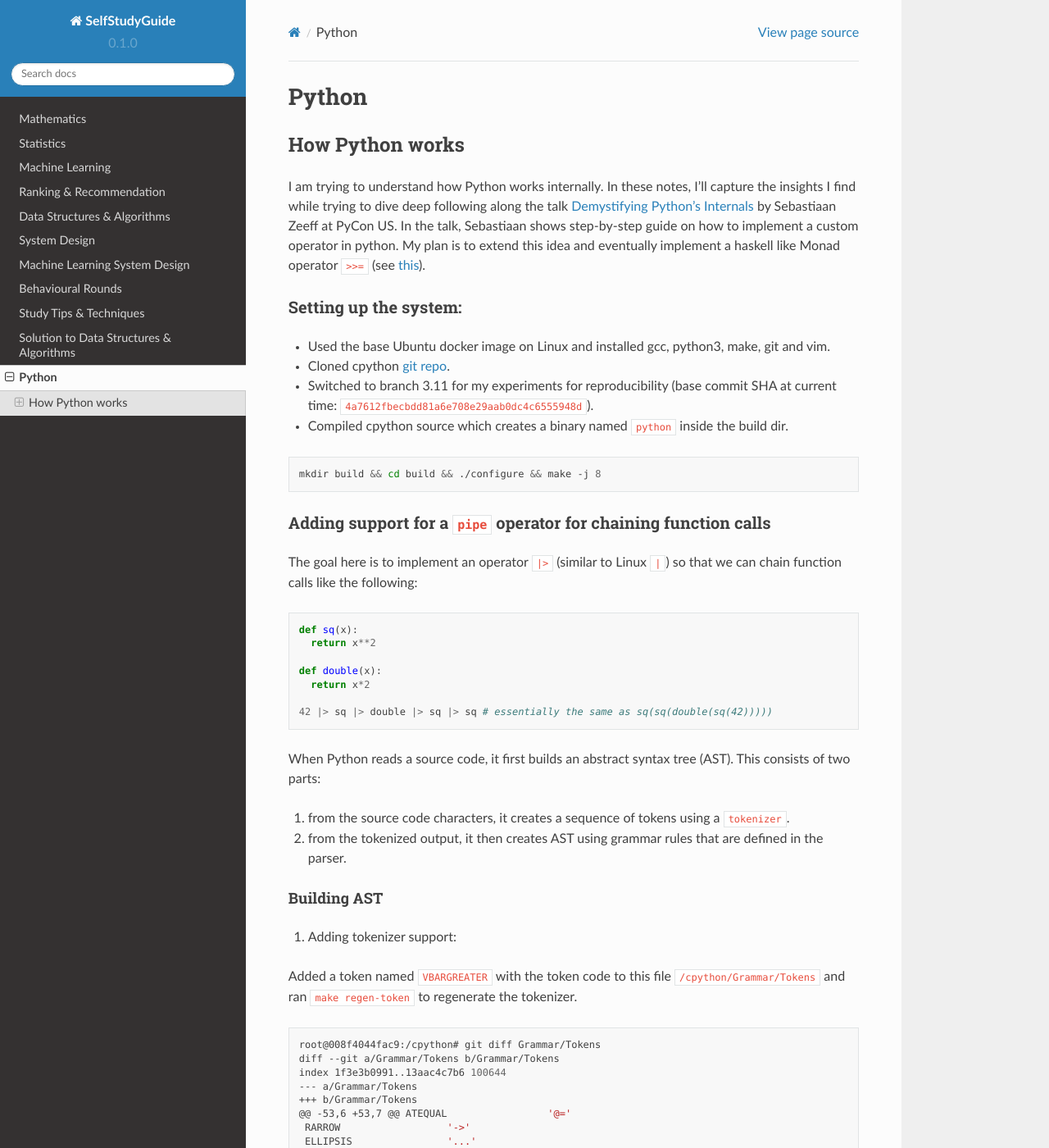
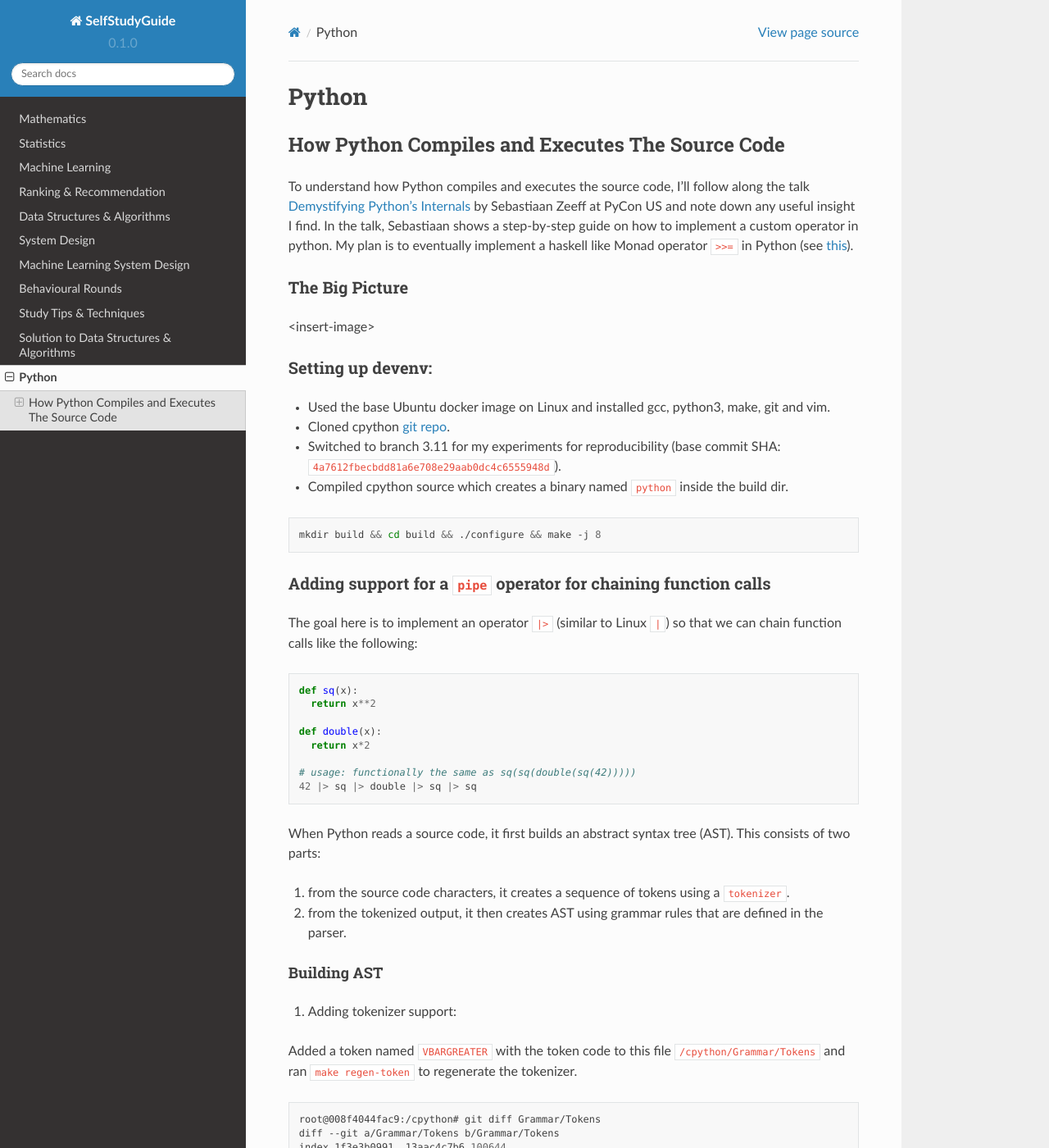
Before and after one commit to uselesstechjunks/leetcode, a Sphinx documentation site: the page built from docs/source/python.rst, in a window 1280 px wide and 1400 px high. Shown: the whole window at 82% size. Built offline with Sphinx 7.4.7 and the Read the Docs theme 2.0.0, drawn with Linux system fonts in a browser that asks for light colours; some of the changed text lies outside the part shown.

Commit message:
Update python.rst

```diff
--- a/docs/source/python.rst
+++ b/docs/source/python.rst
@@ -1,15 +1,19 @@
 Python
 #####################################
 
-How Python works
-******************************
-I am trying to understand how Python works internally. In these notes, I'll capture the insights I find while trying to dive deep following along the talk `Demystifying Python’s Internals <https://www.youtube.com/watch?v=HYKGZunmF50>`_ by Sebastiaan Zeeff at PyCon US. In the talk, Sebastiaan shows step-by-step guide on how to implement a custom operator in python. My plan is to extend this idea and eventually implement a haskell like Monad operator ``>>=`` (see `this <http://learnyouahaskell.com/a-fistful-of-monads>`_).
+How Python Compiles and Executes The Source Code
+************************************************************
+To understand how Python compiles and executes the source code, I'll follow along the talk `Demystifying Python’s Internals <https://www.youtube.com/watch?v=HYKGZunmF50>`_ by Sebastiaan Zeeff at PyCon US and note down any useful insight I find. In the talk, Sebastiaan shows a step-by-step guide on how to implement a custom operator in python. My plan is to eventually implement a haskell like Monad operator ``>>=`` in Python (see `this <http://learnyouahaskell.com/a-fistful-of-monads>`_).
 
-Setting up the system:
+The Big Picture
+============================
+<insert-image>
+
+Setting up devenv:
 ============================
 * Used the base Ubuntu docker image on Linux and installed gcc, python3, make, git and vim.
 * Cloned cpython `git repo <https://github.com/python/cpython.git>`_.
-* Switched to branch 3.11 for my experiments for reproducibility (base commit SHA at current time: ``4a7612fbecbdd81a6e708e29aab0dc4c6555948d``).
+* Switched to branch 3.11 for my experiments for reproducibility (base commit SHA: ``4a7612fbecbdd81a6e708e29aab0dc4c6555948d``).
 * Compiled cpython source which creates a binary named ``python`` inside the build dir.
 
 .. code-block:: bash
@@ -28,7 +32,8 @@ The goal here is to implement an operator ``|>`` (similar to Linux ``|``) so tha
     def double(x):
       return x*2
 
-    42 |> sq |> double |> sq |> sq # essentially the same as sq(sq(double(sq(42)))))
+    # usage: functionally the same as sq(sq(double(sq(42)))))
+    42 |> sq |> double |> sq |> sq
 
 When Python reads a source code, it first builds an abstract syntax tree (AST). This consists of two parts:
 
@@ -225,8 +230,8 @@ Let's dig deep into see what changes were made in each of these files and what t
              }
 
 Summary:
-
+-------------------------
 * Tokens are defined inside a config file ``Grammar/Tokens``
 * The tokens are given a numeric code (defined in ``token.h``)
-* Python uses a C functionality (as provided by ``tokenizer.c`` to tokenize the source code.
+* Python uses a C functionality (as provided by ``tokenizer.c``) to tokenize the source code.
 * The same numeric code and token name is copied inside a python file ``token.py``
```
